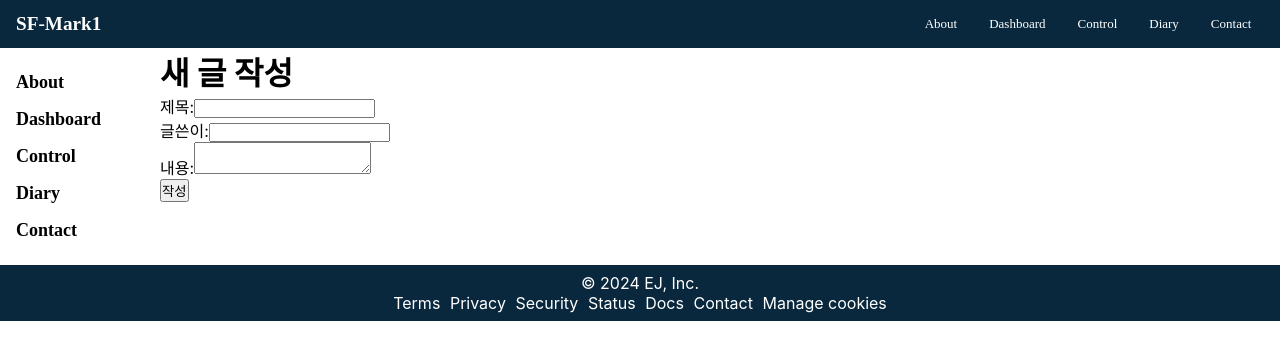
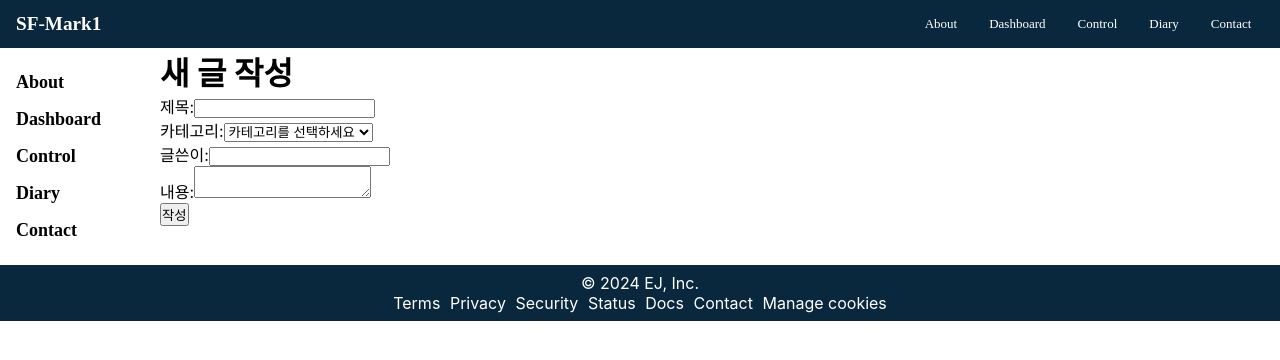
Before and after one commit to ej-rarus/smartfarm_reactapp, a React (Create React App) app: page /diary/new in a window 1280 px wide. Shown: the top 360 px of the page. Built offline with nearby package versions, Linux system fonts and the light colour scheme; a web font is replaced by a local one.

Commit message:
diary new post (작업중)

```diff
--- a/src/pages/DiaryNewPost.js
+++ b/src/pages/DiaryNewPost.js
@@ -4,6 +4,7 @@ import axios from "axios";
 
 function DiaryNewPost() {
   const [title, setTitle] = useState("");
+  const [category, setCategory] = useState("");
   const [author, setAuthor] = useState("");
   const [content, setContent] = useState("");
   const navigate = useNavigate();
@@ -13,6 +14,7 @@ function DiaryNewPost() {
     try {
       await axios.post("http://3.39.126.121:3000/diary", {
         post_title: title,
+        post_category: category,
         author: author,
         content: content,
       });
@@ -34,6 +36,21 @@ function DiaryNewPost() {
             onChange={(e) => setTitle(e.target.value)}
             required
           />
+        </div>
+        <div>
+          <label>카테고리:</label>
+          <select
+            value={category}
+            onChange={(e) => setCategory(e.target.value)}
+            required
+          >
+            <option value="">카테고리를 선택하세요</option>
+            <option value="0001">공지사항</option>
+            <option value="0002">농업</option>
+            <option value="0003">기술</option>
+            <option value="0004">일상</option>
+            <option value="0005">기타</option>
+          </select>
         </div>
         <div>
           <label>글쓴이:</label>
```
